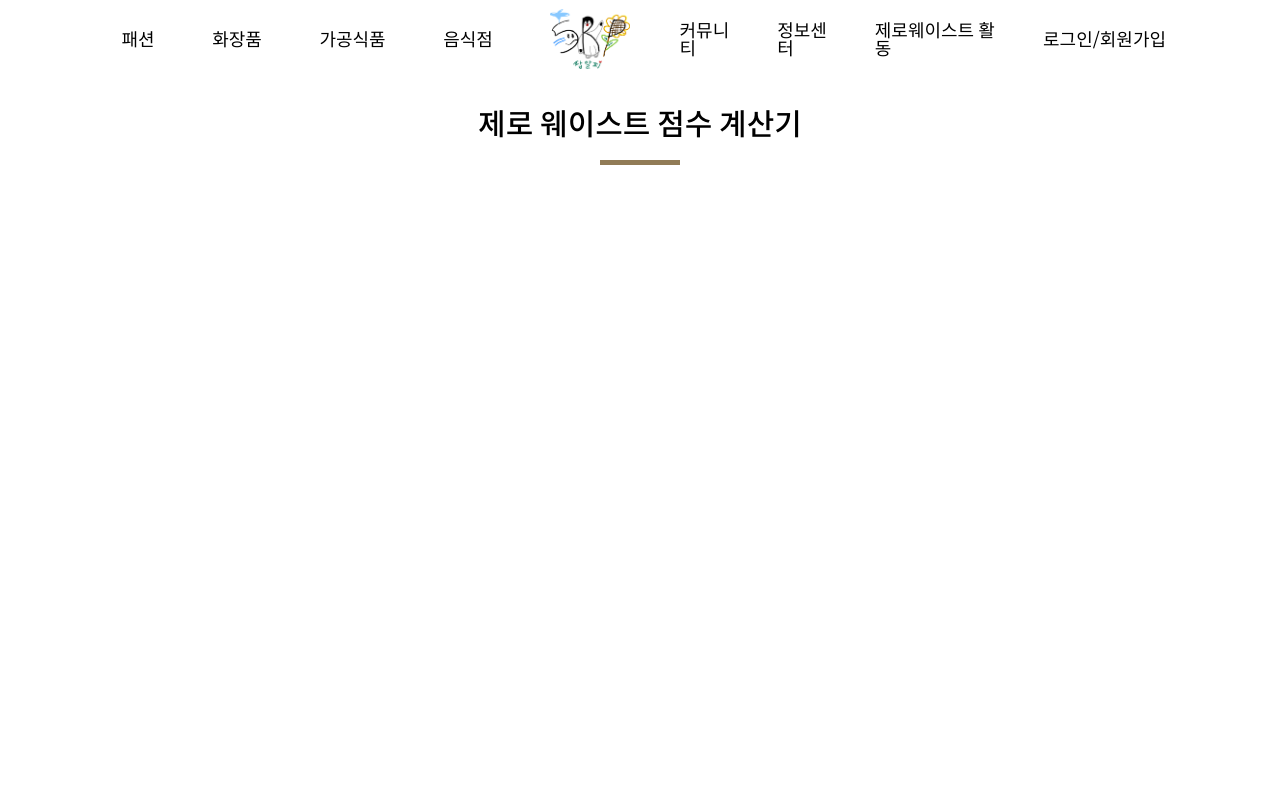
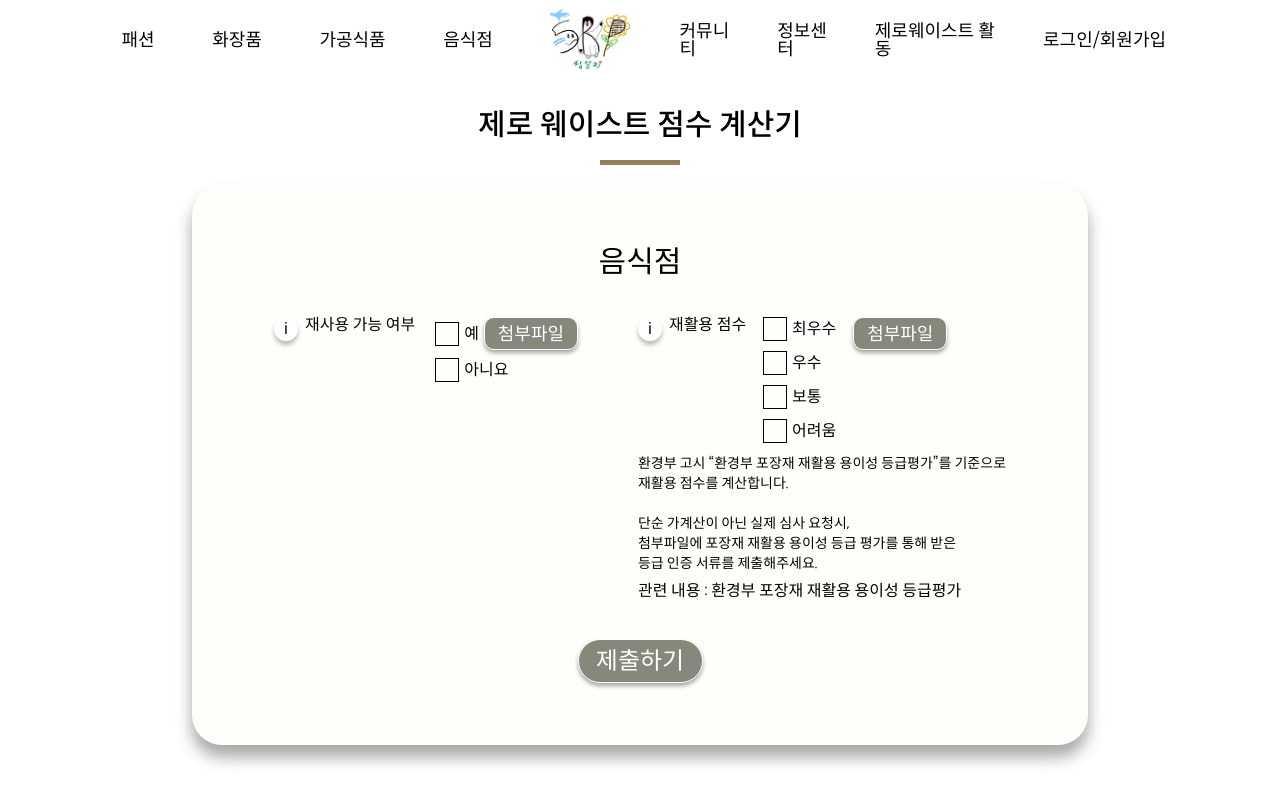
Before and after one commit to Five-RE-GEN-Principle/Frontend-Web, a React (Create React App) app: page /calculator/restaurant in a window 1280 px wide. Shown: the top 804 px of the page. Built offline with nearby package versions, Linux system fonts and the light colour scheme.

Commit message:
feat: 음식점 페이지 추가

```diff
--- a/src/components/TextInput.tsx
+++ b/src/components/TextInput.tsx
@@ -27,6 +27,10 @@ const TextInput = ({
 };
 
 const StyledInput = styled.input<{ width: string; height: string }>`
+  &::placeholder {
+    white-space: pre-wrap;
+  }
+
   width: ${(props) => props.width};
   height: ${(props) => props.height};
 
--- a/src/pages/CalculatorPage/BeautyPage.tsx
+++ b/src/pages/CalculatorPage/BeautyPage.tsx
@@ -103,9 +103,11 @@ const BeautyPage = () => {
 단순 가계산이 아닌 실제 심사 요청시,
 첨부파일에 포장재 재활용 용이성 등급 평가를 통해 받은
 등급 인증 서류를 제출해주세요.
-
-관련 내용 : 환경부 포장재 재활용 용이성 등급평가`}
+`}
           </Paragraph>
+          <a href="https://kprc21482.cafe24.com/admin/bbs/down.php?code=eprdown&idx=71978&no=1">
+            <p>관련 내용 : 환경부 포장재 재활용 용이성 등급평가</p>
+          </a>
         </RecycleScoreContainer>
       </ContentsContainer>
       <div>
--- a/src/pages/CalculatorPage/RestaurantPage.tsx
+++ b/src/pages/CalculatorPage/RestaurantPage.tsx
@@ -1,5 +1,260 @@
+import { useState } from "react";
+import { Link } from "react-router-dom";
+import styled from "styled-components";
+
+import RadioCheckBox from "@components/RadioCheckBox";
+import InfoButton from "@components/InfoButton";
+import LowRadiusButton from "@components/LowRadiusButton";
+import TextInput from "@components/TextInput";
+import HighRadiusButton from "@components/HighRadiusButton";
+import Modal from "@components/Modal";
+
 const RestaurantPage = () => {
-  return <></>;
+  const [selected, setSelected] = useState<string | null>(null); // 여기서 "yes" 또는 "no" 또는 null 값 저장
+  const [rankSelected, setRankSelected] = useState<number | null>(null);
+  const [isOpen, setIsOpen] = useState<boolean>(false);
+
+  return (
+    <Container>
+      <SubTitle>음식점</SubTitle>
+      <ContentsContainer>
+        <ReusableContainer>
+          <ReuseContainer>
+            <InfoContainer>
+              <InfoButton
+                content={`전 지역에 있음 100점
+수도권에만 집약 50점
+없음 0점`}
+              />
+              재사용 가능 여부
+            </InfoContainer>
+            <ReuseContentsContainer>
+              <CheckBoxContainer>
+                <RadioCheckBox
+                  checked={selected === "yes"}
+                  onChange={() => setSelected("yes")}
+                />
+                예 <LowRadiusButton>첨부파일</LowRadiusButton>
+              </CheckBoxContainer>
+              <CheckBoxContainer>
+                <RadioCheckBox
+                  checked={selected === "no"}
+                  onChange={() => setSelected("no")}
+                />
+                아니요
+              </CheckBoxContainer>
+            </ReuseContentsContainer>
+          </ReuseContainer>
+          {selected === "yes" ? (
+            <MultiCylinder>
+              <div>다회용기 사용 비율</div>
+
+              <TextInput
+                width="14vw"
+                height="80px"
+                placeholder={`현재 가게에서 사용 중인 \t\t\t\t\t\t\t 다회용기 사용 비율을 적어주세요.`}
+              />
+            </MultiCylinder>
+          ) : null}
+        </ReusableContainer>
+
+        <RecycleScoreContainer>
+          <InfoContainer>
+            <InfoButton
+              content={`최우수 100점
+우수 80점
+보통 50점
+어려움 20점`}
+            />
+            재활용 점수
+            <CheckBoxesContainer>
+              <CheckBoxContainer>
+                <RadioCheckBox
+                  checked={rankSelected === 0}
+                  onChange={() => setRankSelected(0)}
+                />
+                최우수
+              </CheckBoxContainer>
+              <CheckBoxContainer>
+                <RadioCheckBox
+                  checked={rankSelected === 1}
+                  onChange={() => setRankSelected(1)}
+                />
+                우수
+              </CheckBoxContainer>
+              <CheckBoxContainer>
+                <RadioCheckBox
+                  checked={rankSelected === 2}
+                  onChange={() => setRankSelected(2)}
+                />
+                보통
+              </CheckBoxContainer>
+              <CheckBoxContainer>
+                <RadioCheckBox
+                  checked={rankSelected === 3}
+                  onChange={() => setRankSelected(3)}
+                />
+                어려움
+              </CheckBoxContainer>
+            </CheckBoxesContainer>
+            <LowRadiusButton>첨부파일</LowRadiusButton>
+          </InfoContainer>
+          <Paragraph>
+            {`환경부 고시 “환경부 포장재 재활용 용이성 등급평가”를 기준으로
+재활용 점수를 계산합니다.
+
+단순 가계산이 아닌 실제 심사 요청시,
+첨부파일에 포장재 재활용 용이성 등급 평가를 통해 받은
+등급 인증 서류를 제출해주세요.
+`}
+          </Paragraph>
+          <a href="https://kprc21482.cafe24.com/admin/bbs/down.php?code=eprdown&idx=71978&no=1">
+            <p>관련 내용 : 환경부 포장재 재활용 용이성 등급평가</p>
+          </a>
+        </RecycleScoreContainer>
+      </ContentsContainer>
+      <div>
+        <HighRadiusButton onClick={() => setIsOpen(true)}>
+          제출하기
+        </HighRadiusButton>
+      </div>
+
+      <Modal
+        isOpen={isOpen}
+        onClose={() => setIsOpen(false)}
+        width={"30vw"}
+        height={"40vh"}
+      >
+        <ModalContentsContainer>
+          <InnerShadowBox>예상 총점 {/* 대충 점수 */} 점입니다.</InnerShadowBox>
+          <InnerShadowBox>예상 순위 {/* 대충 점수 */} 위입니다.</InnerShadowBox>
+          <ApplicationButtonContainer>
+            <Link to={"/"}>
+              <LowRadiusButton>지원하기</LowRadiusButton>
+            </Link>
+            <Link to={"/"}>
+              <LowRadiusButton>처음으로</LowRadiusButton>
+            </Link>
+          </ApplicationButtonContainer>
+        </ModalContentsContainer>
+      </Modal>
+    </Container>
+  );
 };
 
+const Container = styled.div`
+  width: 70vw;
+  height: 70vh;
+
+  display: flex;
+  flex-direction: column;
+  justify-content: center;
+  align-items: center;
+  gap: 40px;
+
+  border-radius: 30px;
+
+  background-color: #fefffb;
+
+  box-shadow: 0px 12px 16px rgba(0, 0, 0, 0.35),
+    0px -12px 16px rgba(255, 255, 255, 0.5);
+`;
+
+const SubTitle = styled.div`
+  font-size: 30px;
+`;
+
+const ContentsContainer = styled.div`
+  display: flex;
+  gap: 50px;
+`;
+
+const ReusableContainer = styled.div`
+  display: flex;
+  flex-direction: column;
+  gap: 20px;
+`;
+
+const MultiCylinder = styled.div`
+  display: flex;
+  gap: 20px;
+`;
+
+const ReuseContainer = styled.div`
+  display: flex;
+  flex-direction: row;
+  gap: 10px;
+`;
+
+const InfoContainer = styled.div`
+  display: flex;
+  align-items: flex-start;
+  gap: 7px;
+`;
+
+const ReuseContentsContainer = styled.div`
+  display: flex;
+  flex-direction: column;
+  gap: 8px;
+`;
+
+const Paragraph = styled.p`
+  font-size: 14px;
+  white-space: pre-line;
+  line-height: 20px;
+`;
+
+const RecycleScoreContainer = styled.div`
+  display: flex;
+  flex-direction: column;
+  gap: 10px;
+`;
+
+const CheckBoxesContainer = styled.div`
+  display: flex;
+  flex-direction: column;
+
+  gap: 10px;
+`;
+
+const CheckBoxContainer = styled.div`
+  display: flex;
+  align-items: center;
+  gap: 5px;
+
+  margin: 0px 10px;
+`;
+
+const ModalContentsContainer = styled.div`
+  display: flex;
+  flex-direction: column;
+  justify-content: center;
+  align-items: center;
+  gap: 40px;
+
+  width: 100%;
+  height: 100%;
+`;
+
+const InnerShadowBox = styled.div`
+  display: flex;
+  justify-content: center;
+  align-items: center;
+  font-weight: 500;
+
+  width: 80%;
+  height: 33px;
+
+  border-radius: 30px;
+
+  background-color: #fcfff5;
+  box-shadow: inset 0px 3px 4px rgba(0, 0, 0, 0.35),
+    inset 0px -3px 4px rgba(255, 255, 255, 0.5);
+`;
+
+const ApplicationButtonContainer = styled.div`
+  display: flex;
+  gap: 30px;
+`;
+
 export default RestaurantPage;
```
